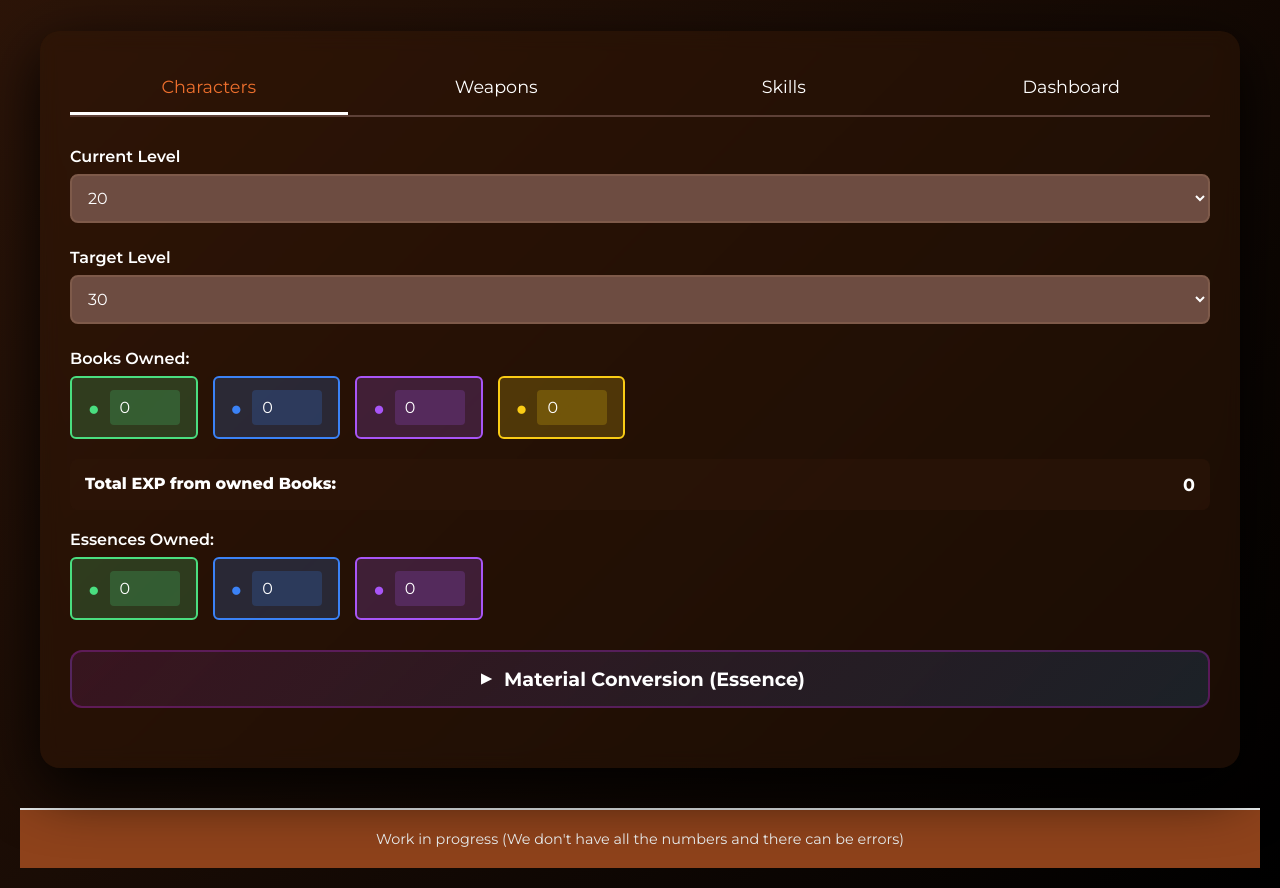
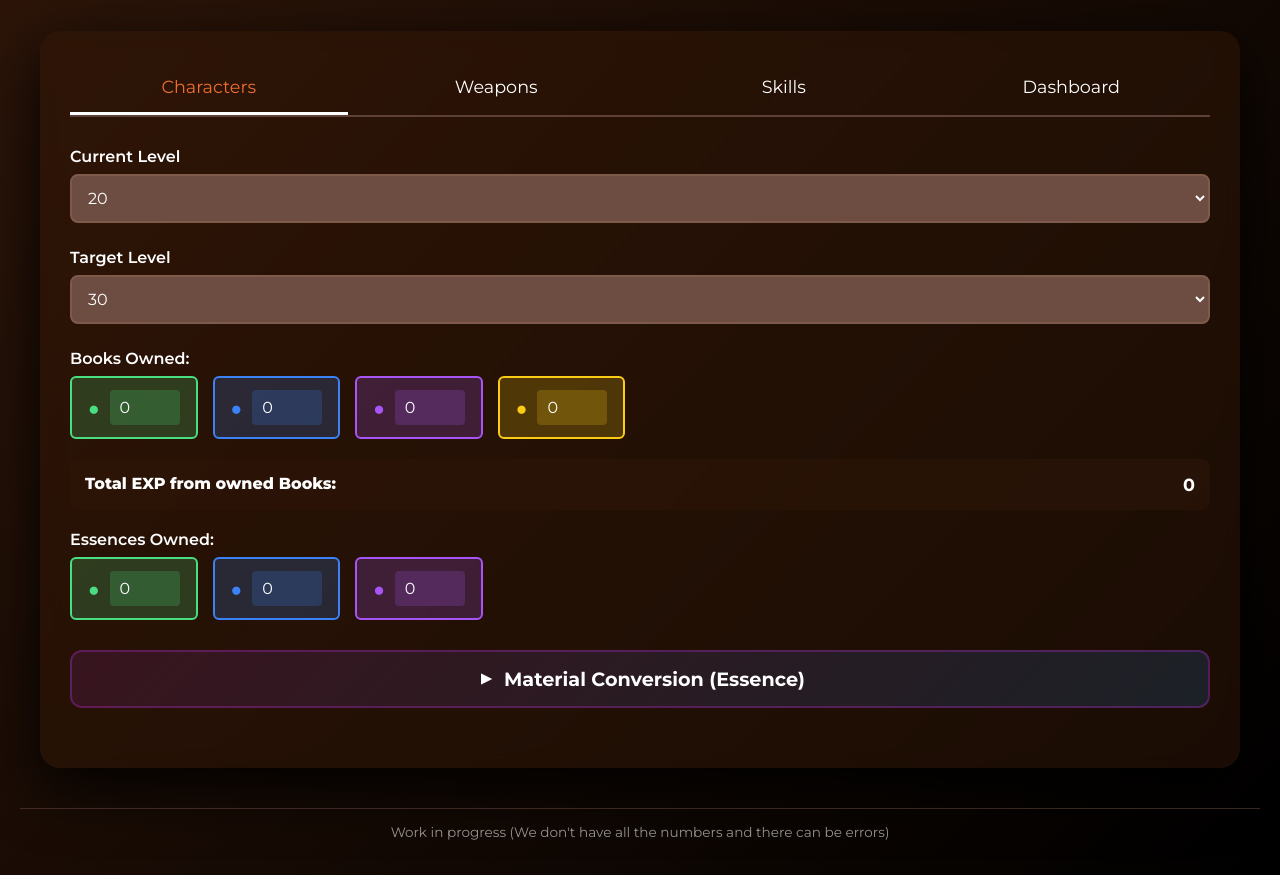
Before and after one commit to ENVEE0/BSR-Calculator, a plain HTML site: page index.html in a window 1280 px wide. Shown: the part 121-1009 px from the top of the page. Drawn offline with Linux system fonts and the light colour scheme.

Commit message:
work in progress footer

```diff
--- a/styles.css
+++ b/styles.css
@@ -588,13 +588,13 @@ button.calculate:hover {
 /* Work in Progress Footer */
 .wip-footer {
     text-align: center;
-    padding: 20px;
+    padding: 15px;
     margin-top: 40px;
-    background-color: var(--error-bg);
-    border-top: 2px solid var(--error-color);
-    color: var(--error-color);
-    font-size: 0.9em;
-    font-weight: 500;
+    background-color: transparent;
+    border-top: 1px solid var(--tab-border);
+    color: var(--text-color);
+    font-size: 0.85em;
+    opacity: 0.6;
 }
 
 .wip-footer p {
```
